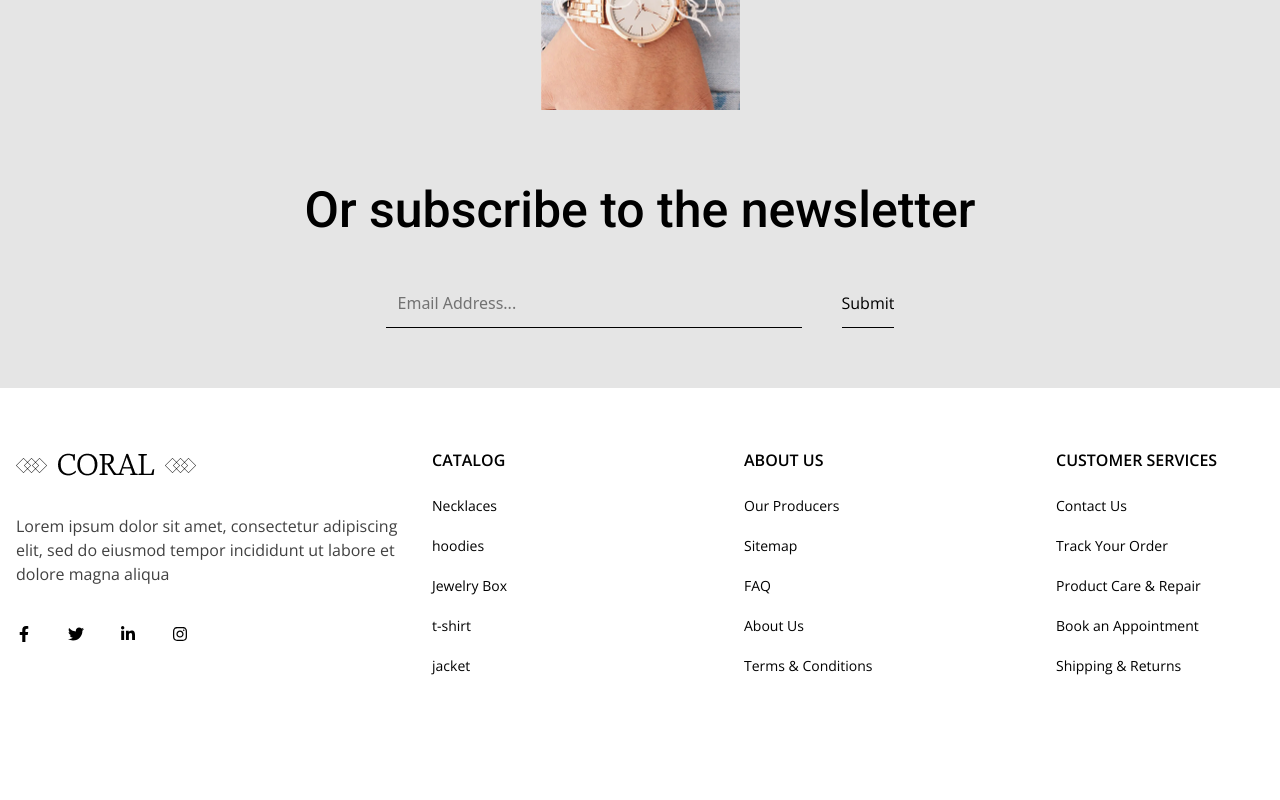
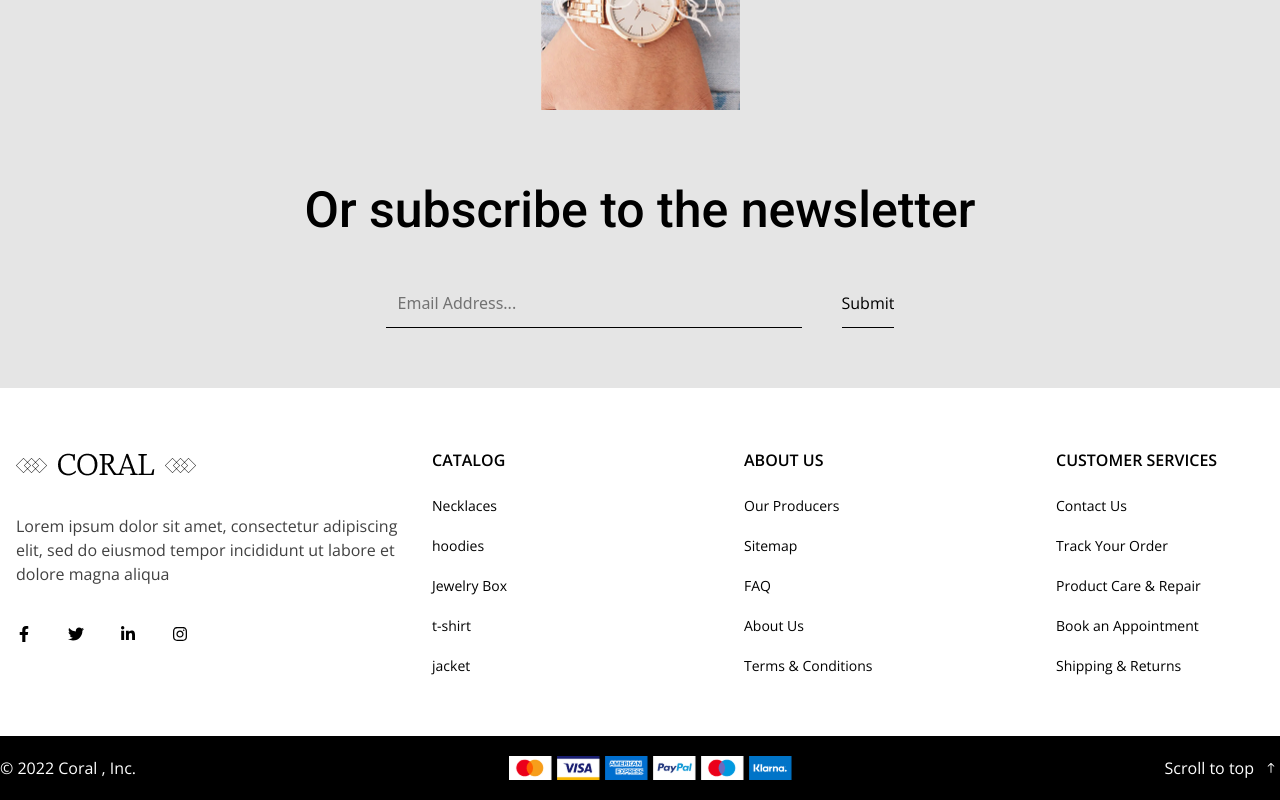
Before and after one commit to mdsalathossain0/Coral_e_commerce, a React (Vite) app: page / in a window 1280 px wide. Shown: the part 5936-6736 px from the top of the page. Before the commit the page ends 6672 px from the top, so only its background shows below. Built offline with nearby package versions, Linux system fonts and the light colour scheme.

Commit message:
Footer down part done

```diff
--- a/src/layouts/Footer.jsx
+++ b/src/layouts/Footer.jsx
@@ -7,8 +7,12 @@ import Logo from '../assets/logo.png'
 import { FaFacebookF, FaInstagram, FaLinkedinIn, FaTwitter } from 'react-icons/fa'
 import Footerlist from '../components/Footerlist'
 
+import Payment from '../assets/payment.png'
+import { IoIosArrowRoundUp } from 'react-icons/io'
+
 const Footer = () => {
   return (
+    <>
     <section className='py-10 lg:py-15 px-4'>
         <Container>
             <Flex className='flex-col lg:flex-row gap-y-6 lg:gap-y-0'>
@@ -55,6 +59,24 @@ const Footer = () => {
             </Flex>
         </Container>
     </section>
+    <section className='bg-black py-5'>
+        <Container>
+            <Flex className='flex-col lg:flex-row items-center gap-y-5 lg:gap-y-0 lg:justify-between'>
+                <div>
+                    <p className='text-base text-white font-normal font-san'>© 2022 Coral , Inc.</p>
+                </div>
+                <div>
+
+                    <Image src={Payment}/>
+
+                </div>
+                <div>
+                    <span className='text-base text-white font-normal font-san flex items-center gap-x-2'>Scroll to top <IoIosArrowRoundUp className='text-lg font-bold'/></span>
+                </div>
+            </Flex>
+        </Container>
+    </section>
+    </>
   )
 }
 
```
Also changed, not shown: src/assets/payment.png (added).
